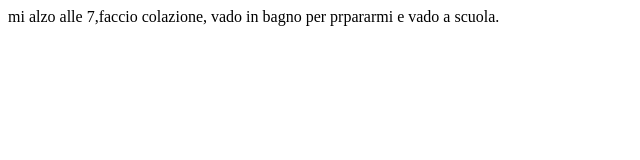
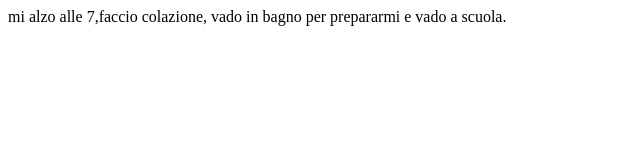
Before and after one commit to michele2547/html, a plain HTML site: page esercizio4/index.html in a window 1280 px wide. Shown: the full height of the page, 0-640 px from the left. Drawn offline with Linux system fonts and the light colour scheme.

Commit message:
Fix typo in index.html

```diff
--- a/esercizio4/index.html
+++ b/esercizio4/index.html
@@ -3,6 +3,6 @@
     <title>la mia giornata</title>
   </head>
   <body>
- mi alzo alle 7,faccio colazione, vado in bagno per prpararmi e vado a scuola.
+ mi alzo alle 7,faccio colazione, vado in bagno per prepararmi e vado a scuola.
   </body>
 </html>
```
